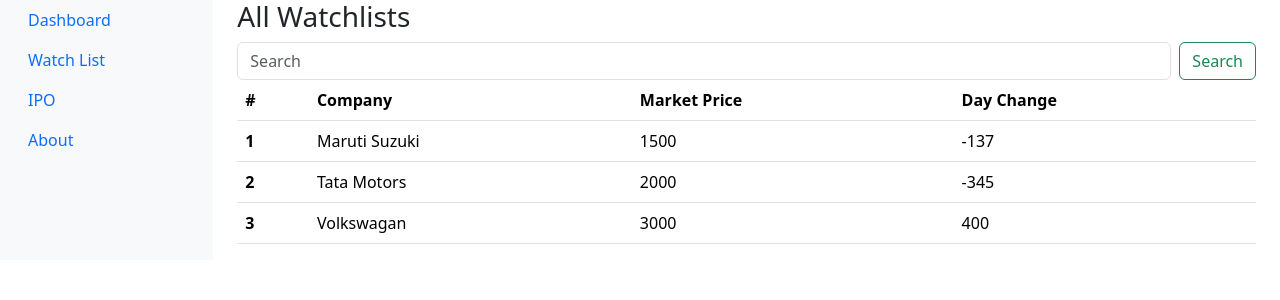
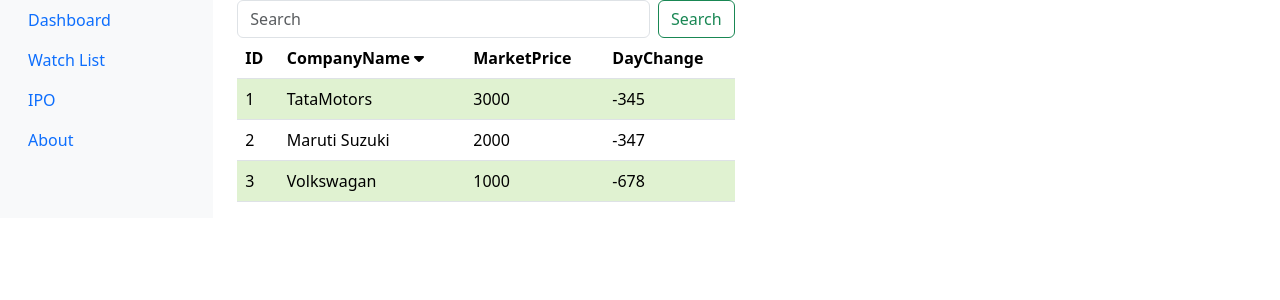
Before and after one commit to gauravjantwal/stock-market, a React (Create React App) app in the folder src/ui/stocks/: page /watchlist in a window 1280 px wide. Shown: the top 300 px of the page. Built offline with nearby package versions, Linux system fonts and the light colour scheme.

Commit message:
watchlist-details

```diff
--- a/src/ui/stocks/package.json
+++ b/src/ui/stocks/package.json
@@ -37,5 +37,8 @@
       "last 1 firefox version",
       "last 1 safari version"
     ]
+  },
+  "devDependencies": {
+    "@fortawesome/fontawesome-free": "^6.5.1"
   }
 }
--- a/src/ui/stocks/src/App.css
+++ b/src/ui/stocks/src/App.css
@@ -36,3 +36,7 @@
     transform: rotate(360deg);
   }
 }
+
+.table-striped > tbody > tr:nth-child(2n+1) > td, .table-striped > tbody > tr:nth-child(2n+1) > th {
+  background-color: #ECFFDC
+}
--- a/src/ui/stocks/src/pages/watchList.js
+++ b/src/ui/stocks/src/pages/watchList.js
@@ -1,45 +1,66 @@
-import React from 'react'
+import React, { useState } from 'react';
+import WatchListDetails from './watchlist-details';
 
 const WatchList = () => {
-    return(
+  // Define some sample table data
+  const tableData = [
+    { id: 1, companyName: 'TataMotors', marketPrice: 3000, dayChange : -345 },
+    { id: 2, companyName: 'Maruti Suzuki', marketPrice: 2000, dayChange : -347 },
+    { id: 3, companyName: 'Volkswagan', marketPrice: 1000, dayChange : -678 },
+  ];
+
+  // State to manage whether to show the second table or not
+  const [showTable, setShowTable] = useState(false);
+  // State to hold the data of the clicked row
+  const [clickedRowData, setClickedRowData] = useState(null);
+
+  // Event handler to handle row click
+  const handleRowClick = (rowData) => {
+    setShowTable(true);
+    setClickedRowData(rowData);
+  };
+
+  return (
     <div>
-            <h3>All Watchlists</h3>
-            <form class="d-flex">
-        <input class="form-control me-2" type="search" placeholder="Search" aria-label="Search"/>
-        <button class="btn btn-outline-success" type="submit">Search</button>
+        <div className="row">
+        <div className="col-6 col-md-6 float-left">
+        <form className="d-flex">
+            <input
+              class="form-control me-2"
+              type="search"
+              placeholder="Search"
+              aria-label="Search"
+            />
+            <button className="btn btn-outline-success" type="submit">
+              Search
+            </button>
           </form>
-            <table class="table">
+        <table className="table table-striped">
           <thead>
             <tr>
-      <th scope="col">#</th>
-      <th scope="col">Company</th>
-      <th scope="col">Market Price</th>
-      <th scope="col">Day Change</th>
+              <th>ID</th>
+              <th>CompanyName <i class="fa-solid fa-caret-down"></i></th>
+              <th>MarketPrice</th>
+              <th>DayChange</th>
             </tr>
           </thead>
           <tbody>
-    <tr>
-      <th scope="row">1</th>
-      <td>Maruti Suzuki</td>
-      <td>1500</td>
-      <td>-137</td>
+            {tableData.map((row) => (
+              <tr key={row.id} onClick={() => handleRowClick(row)}>
+                <td>{row.id}</td>
+                <td>{row.companyName}</td>
+                <td>{row.marketPrice}</td>
+                <td>{row.dayChange}</td>
               </tr>
-    <tr>
-      <th scope="row">2</th>
-      <td>Tata Motors</td>
-      <td>2000</td>
-      <td>-345</td>
-    </tr>
-    <tr>
-      <th scope="row">3</th>
-      <td>Volkswagan</td>
-      <td>3000</td>
-      <td>400</td>
-    </tr>
+            ))}
           </tbody>
         </table>
         </div>
+        <div className="col-6 col-md-6 float-left">{showTable && <WatchListDetails rowData={clickedRowData} />}
+        </div>
+    </div>
+    </div>
   );
-}
+};
 
 export default WatchList;
--- /dev/null
+++ b/src/ui/stocks/src/pages/watchlist-details.js
@@ -0,0 +1,48 @@
+import React, { useState } from "react";
+import "@fortawesome/fontawesome-free/css/all.min.css";
+
+const WatchListDetails = ({ rowData }) => {
+    const [buttonText, setButtonText] = useState('Buy');
+
+  const handleClick = (text) => {
+    // Change the text of the button
+    setButtonText(text);
+  };
+    // Render another table based on the clicked row data
+    return (
+      <table className="table" border="no-border">
+        <thead>
+          <tr key={rowData.companyName}>
+            <th>{rowData.companyName}
+    <br></br>Rs.{rowData.marketPrice}({rowData.dayChange}%)</th>
+          </tr>
+        </thead>
+        <tbody>
+          <tr>
+            <td><button className="btn btn-link" onClick={() => handleClick('Buy')}>Buy</button>
+            <button className="btn btn-link" onClick={() => handleClick('Sell')}>Sell</button></td>
+          </tr>
+          <tr>
+          <td><button className="btn btn-outline-success">Delivery</button> &nbsp;
+            <button className="btn btn-outline-success">Intraday</button></td>
+          </tr>
+          <tr>
+              <p>Qty NSE</p>
+              <p>Price Market</p>
+          </tr>
+          <tr>
+              <p>Order will be executed at best price in market</p>
+          </tr>
+          <tr>
+              <td>Balance: 6532 &nbsp; &nbsp;&nbsp;&nbsp;Required : 0</td>
+          </tr>
+          <tr>
+          <td><button className="btn btn-success" >{buttonText}</button></td>
+          </tr>
+        </tbody>
+      </table>
+    );
+  };
+
+
+export default WatchListDetails;
```
Also changed, not shown: 1 other file (tests, documents, lock files or other folders). Lines whose indentation alone changed are shown as unchanged.
